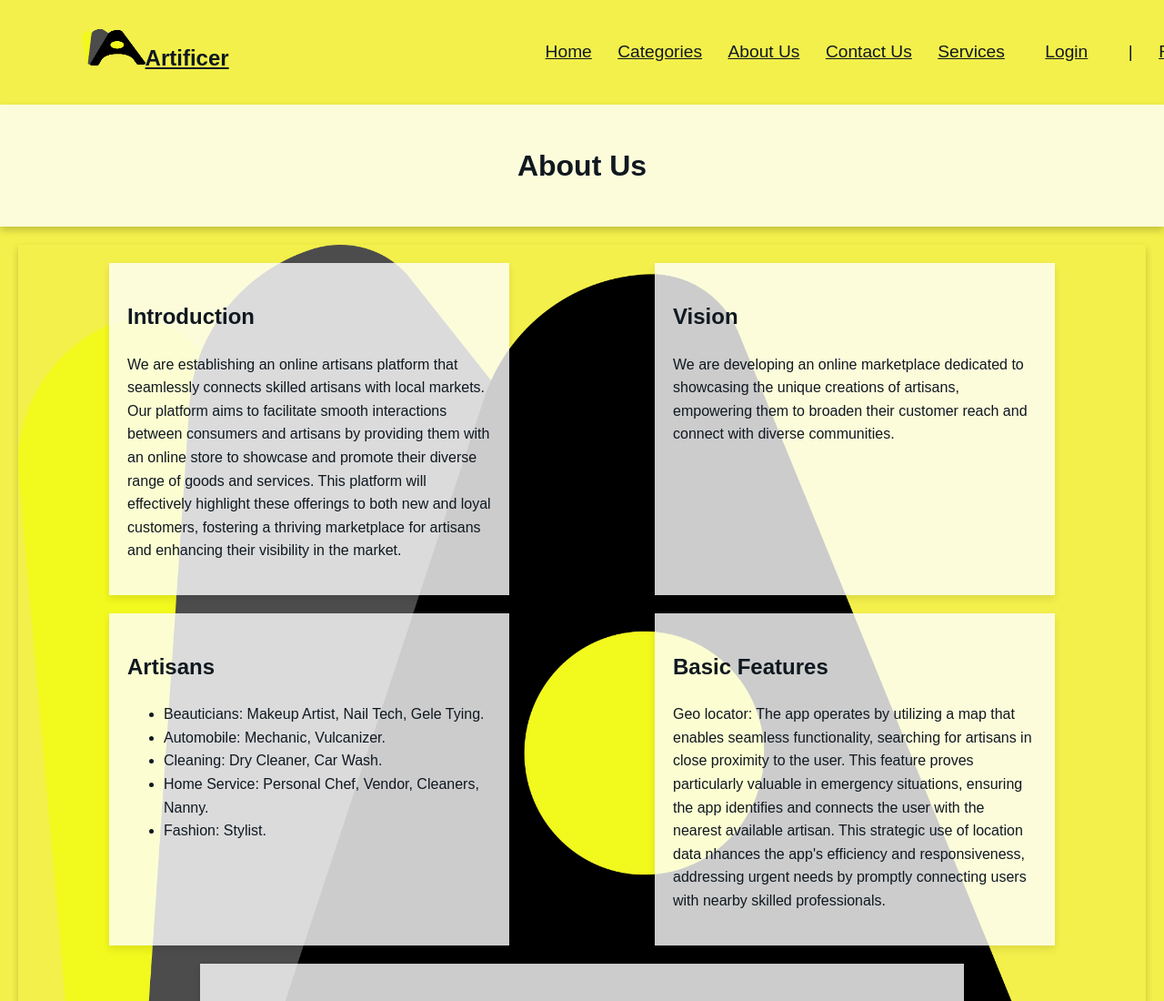
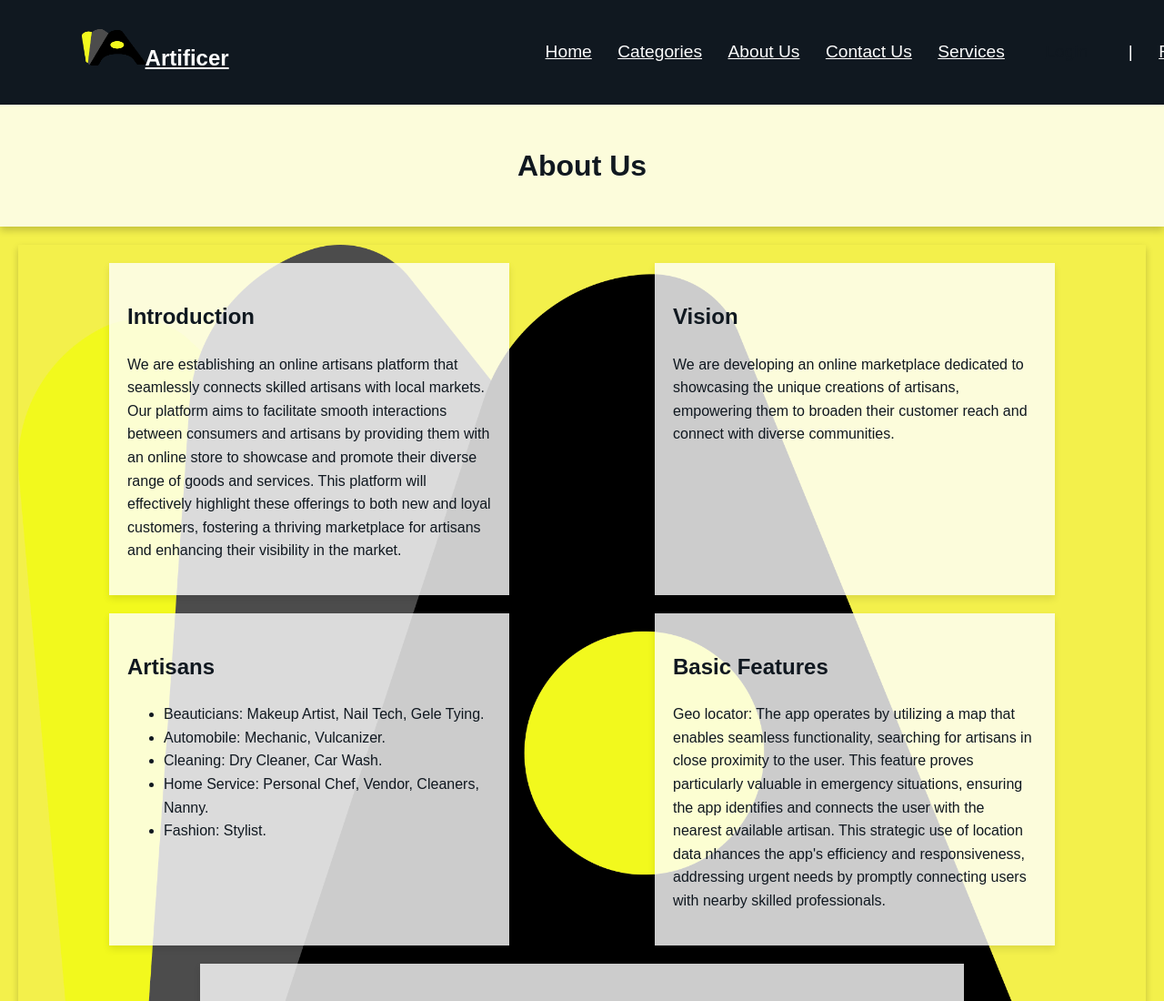
Before and after one commit to tosvic/TGProject, a plain HTML site: page about_us/index.html in a window 1280 px wide. Shown: the top 1100 px of the page at 91% size. Drawn offline with Linux system fonts and the light colour scheme; a script that the page names is missing.

Commit message:
Update index.css com

```diff
--- a/about_us/index.css
+++ b/about_us/index.css
@@ -25,7 +25,7 @@ header {
 .navigations {
     display: flex;
     padding: 2rem 7%;
-    background: var(--text-color);
+    background: #101820;
     width: 100%;
     align-items: center;
     transition: .5s;
@@ -35,19 +35,19 @@ header {
     margin-right: auto;
     font-size: 1.5rem;
     font-weight: 600;
-    color: var(--white-color);
+    color: #fdfdfd;
 }
 
 .navbar a {
     margin-right: 1.5rem;
     font-size: 1.2rem;
     font-weight: 500;
-    color: var(--white-color);
+    color: #fdfdfd;
 }
 
 .navbar a:hover {
-    background: var(--white-color);
-    color: var(--text-color);
+    background: #fdfdfd;
+    color: #101820;
     padding: 2.8rem .8rem;
 }
 
```
